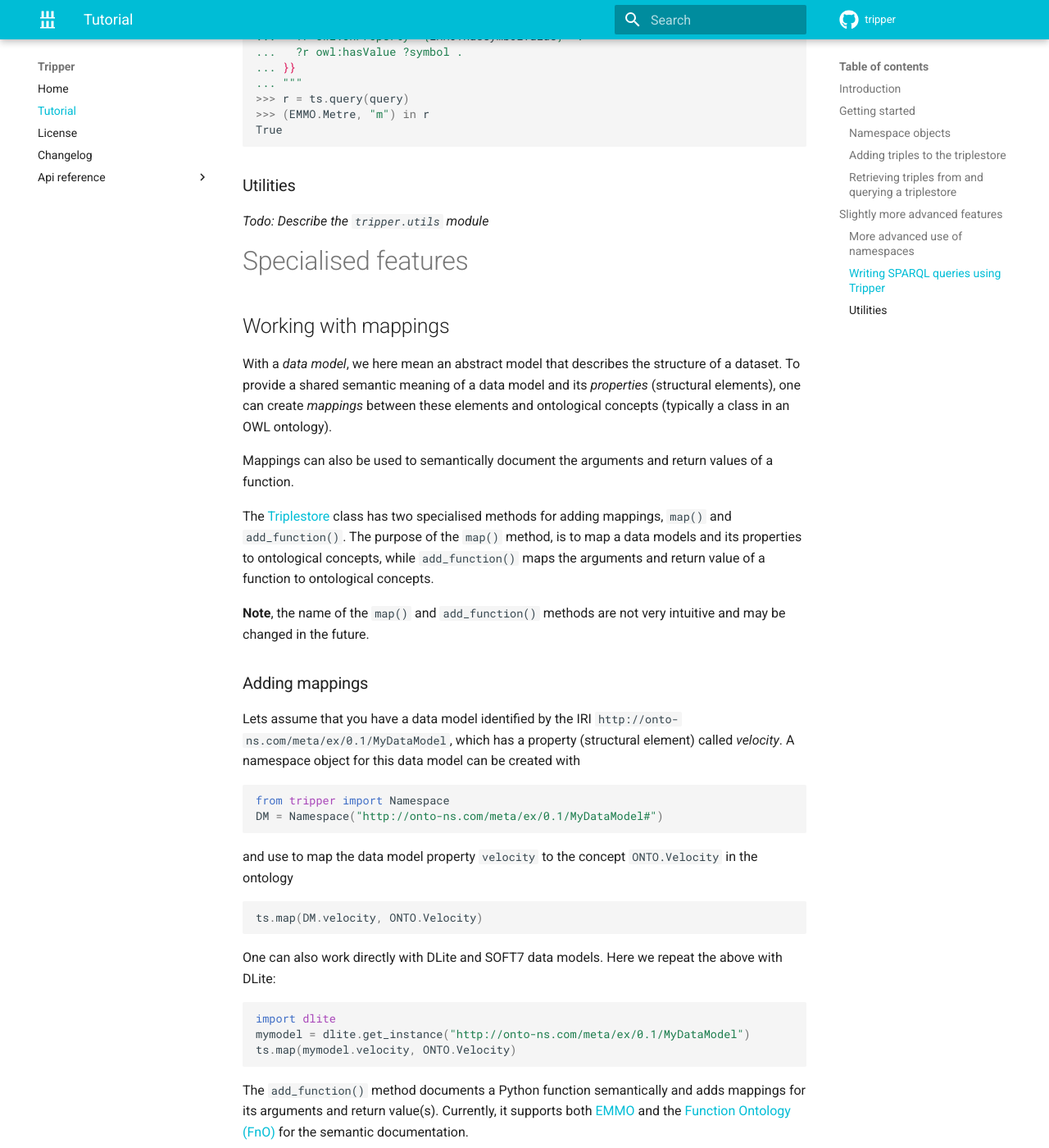
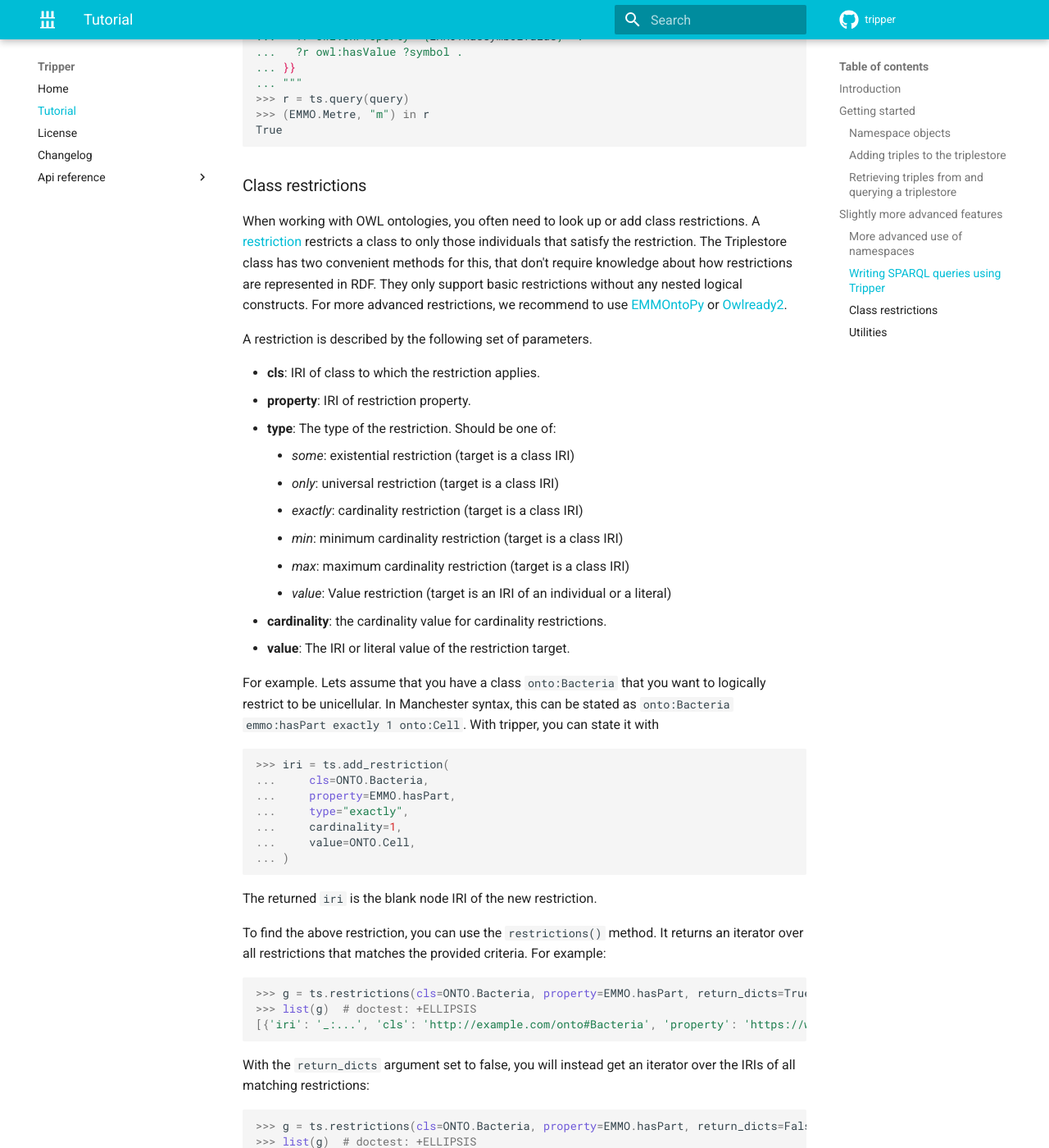
Before and after one commit to EMMC-ASBL/tripper, an MkDocs documentation site: the page built from docs/tutorial.md, in a window 1280 px wide and 1400 px high, scrolled down 3605 px. Shown: the whole window at 82% size. Built offline with MkDocs 1.6.1 and Material for MkDocs 9.7.7, drawn with Linux system fonts in a browser that asks for light colours; comment, search, counter and statistics services are not loaded; the version menu is left out.

Commit message:
Added a sub-section about restrictions to the tutorial.

````diff
--- a/docs/tutorial.md
+++ b/docs/tutorial.md
@@ -186,6 +186,66 @@ True
 
 ```
 
+### Class restrictions
+When working with OWL ontologies, you often need to look up or add class restrictions.
+A [restriction] restricts a class to only those individuals that satisfy the restriction.
+The Triplestore class has two convenient methods for this, that don't require knowledge about how restrictions are represented in RDF.
+They only support basic restrictions without any nested logical constructs.
+For more advanced restrictions, we recommend to use [EMMOntoPy] or [Owlready2].
+
+A restriction is described by the following set of parameters.
+
+  * **cls**: IRI of class to which the restriction applies.
+  * **property**: IRI of restriction property.
+  * **type**: The type of the restriction.  Should be one of:
+    - *some*: existential restriction (target is a class IRI)
+    - *only*: universal restriction (target is a class IRI)
+    - *exactly*: cardinality restriction (target is a class IRI)
+    - *min*: minimum cardinality restriction (target is a class IRI)
+    - *max*: maximum cardinality restriction (target is a class IRI)
+    - *value*: Value restriction (target is an IRI of an individual or a literal)
+
+  * **cardinality**: the cardinality value for cardinality restrictions.
+  * **value**: The IRI or literal value of the restriction target.
+
+For example. Lets assume that you have a class `onto:Bacteria` that you want to logically restrict to be unicellular.
+In Manchester syntax, this can be stated as `onto:Bacteria emmo:hasPart exactly 1 onto:Cell`.
+With tripper, you can state it with
+
+```python
+>>> iri = ts.add_restriction(
+...     cls=ONTO.Bacteria,
+...     property=EMMO.hasPart,
+...     type="exactly",
+...     cardinality=1,
+...     value=ONTO.Cell,
+... )
+
+```
+The returned `iri` is the blank node IRI of the new restriction.
+
+
+To find the above restriction, you can use the `restrictions()` method.
+It returns an iterator over all restrictions that matches the provided criteria.
+For example:
+
+```python
+>>> g = ts.restrictions(cls=ONTO.Bacteria, property=EMMO.hasPart, return_dicts=True)
+>>> list(g)  # doctest: +ELLIPSIS
+[{'iri': '_:...', 'cls': 'http://example.com/onto#Bacteria', 'property': 'https://w3id.org/emmo#EMMO_17e27c22_37e1_468c_9dd7_95e137f73e7f', 'type': 'exactly', 'cardinality': 1, 'value': 'http://example.com/onto#Cell'}]
+
+```
+
+With the `return_dicts` argument set to false, you will instead get an iterator over the IRIs of all matching restrictions:
+
+```python
+>>> g = ts.restrictions(cls=ONTO.Bacteria, property=EMMO.hasPart, return_dicts=False)
+>>> list(g)  # doctest: +ELLIPSIS
+['_:...']
+
+```
+
+
 ### Utilities
 *Todo: Describe the `tripper.utils` module*
 
@@ -272,3 +332,6 @@ https://emmc-asbl.github.io/tripper/latest/api_reference/literal/#tripper.litera
 [EMMO]: https://emmc.eu/emmo/
 [Function Ontology (FnO)]: https://fno.io/
 [list of currently supported backends]: https://github.com/EMMC-ASBL/tripper?tab=readme-ov-file#available-backends
+[EMMOntoPy]: https://emmo-repo.github.io/EMMOntoPy/
+[Owlready2]: https://pypi.org/project/owlready2/
+[restriction]: https://www.w3.org/TR/owl-ref/#Restriction
````
Also changed, not shown: 2 other files.
